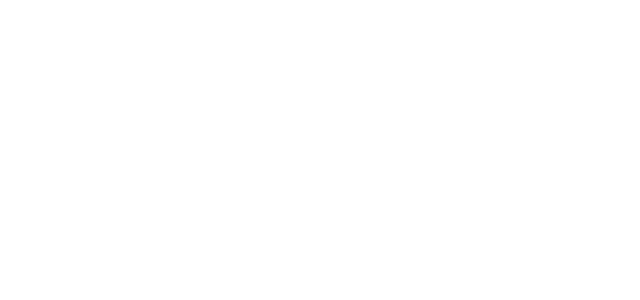
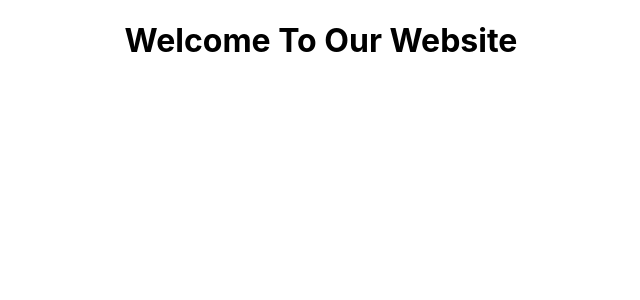
Before and after one commit to abhay-jain03/test_local, a React (Create React App) app: page /Test1 in a window 1280 px wide. Shown: the top 300 px of the page, without its empty margins (319-959 px from the left). Built offline with nearby package versions, Linux system fonts and the light colour scheme.

Commit message:
First Page

```diff
--- /dev/null
+++ b/src/Components/test1/Test1.css
@@ -0,0 +1,3 @@
+.bg {
+  background: #f6f6f6;
+}
--- /dev/null
+++ b/src/Components/test1/Test1.js
@@ -0,0 +1,13 @@
+/* eslint-disable no-unused-vars */
+import React, { useState } from 'react';
+import "./Test1.css";
+
+const Test1 = (props) => {
+  return (
+      <>
+        <h1>Welcome To Our Website</h1>
+      </>
+  )
+}
+
+export default Test1;
--- a/src/Routing.js
+++ b/src/Routing.js
@@ -8,6 +8,7 @@ import {
   Link,
 } from "react-router-dom";
 
+const Test1 = lazy(() => import("./Components/test1/Test1"));
 const Test6 = lazy(() => import("./Components/test6/Test6"));
 const Fetch = lazy(() => import("./Components/fetch/Fetch"));
 const ReactLearn = lazy(() => import("./Components/reactLearn/ReactLearn"));
@@ -31,8 +32,9 @@ const RoutingComponent = (props) => {
           <Route exact path="/fetch" component={Fetch}
           // API Fetch
           />
-          <Route exact path="/" render={() => <Redirect to="/Test6" />} />
+          <Route exact path="/" render={() => <Redirect to="/Test1" />} />
           <Route exact path="/Test6" component={Test6} />
+          <Route exact path="/Test1" component={Test1} />
         </Switch>
       </Router>
     </Suspense>
```
